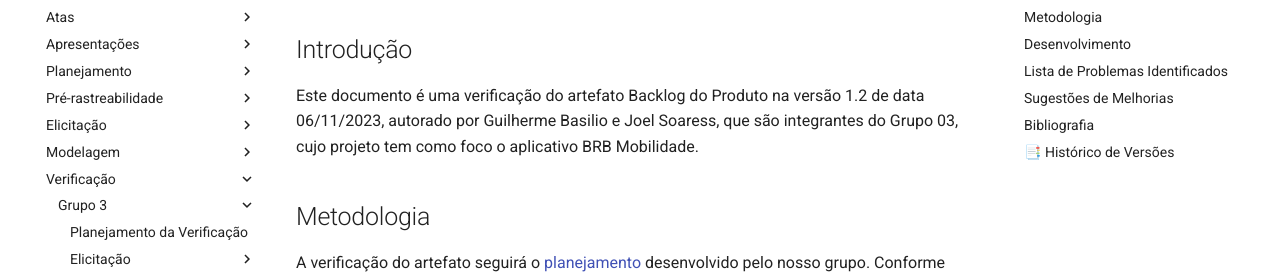
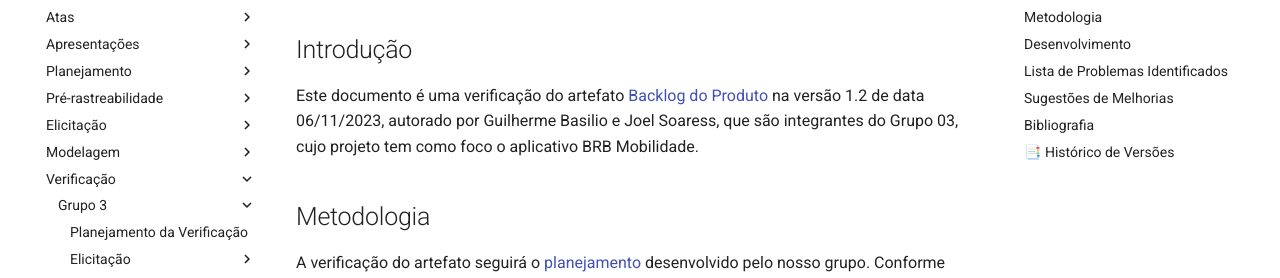
Before and after one commit to Requisitos-de-Software/2023.2-Carteira_Digital_de_Transito, an MkDocs documentation site: the page built from docs/verificacao/grupo3/backlog.md, in a window 1280 px wide and 900 px high. Shown: the part 148-426 px from the top of the window. Built offline with MkDocs 1.6.1 and Material for MkDocs 9.7.7, drawn with Linux system fonts in a browser that asks for light colours; part of the change alters nothing that is shown.

```diff
--- a/docs/verificacao/grupo3/backlog.md
+++ b/docs/verificacao/grupo3/backlog.md
@@ -1,7 +1,7 @@
 # Backlog do Produto
 
 ## Introdução
-Este documento é uma verificação do artefato Backlog do Produto na versão 1.2 de data 06/11/2023, autorado por Guilherme Basilio e Joel Soaress, que são integrantes do Grupo 03, cujo projeto tem como foco o aplicativo BRB Mobilidade.
+Este documento é uma verificação do artefato [Backlog do Produto](https://requisitos-de-software.github.io/2023.2-BRBMobilidade/Modelagem/Modelagem%20%C3%81gil/01-backlog/) na versão 1.2 de data 06/11/2023, autorado por Guilherme Basilio e Joel Soaress, que são integrantes do Grupo 03, cujo projeto tem como foco o aplicativo BRB Mobilidade.
 
 ## Metodologia
 A verificação do artefato seguirá o [planejamento](https://requisitos-de-software.github.io/2023.2-Carteira_Digital_de_Transito/verificacao/grupo3/planejamendoDaVerificacao/) desenvolvido pelo nosso grupo. Conforme detalhado no planejamento, destaca-se a relevância do subtópico da metologia neste documento, onde será apresentada a tabela contendo os checklists utilizados para realizar essa verificação. O referido checklist pode ser consultado na Tabela 1.
```
